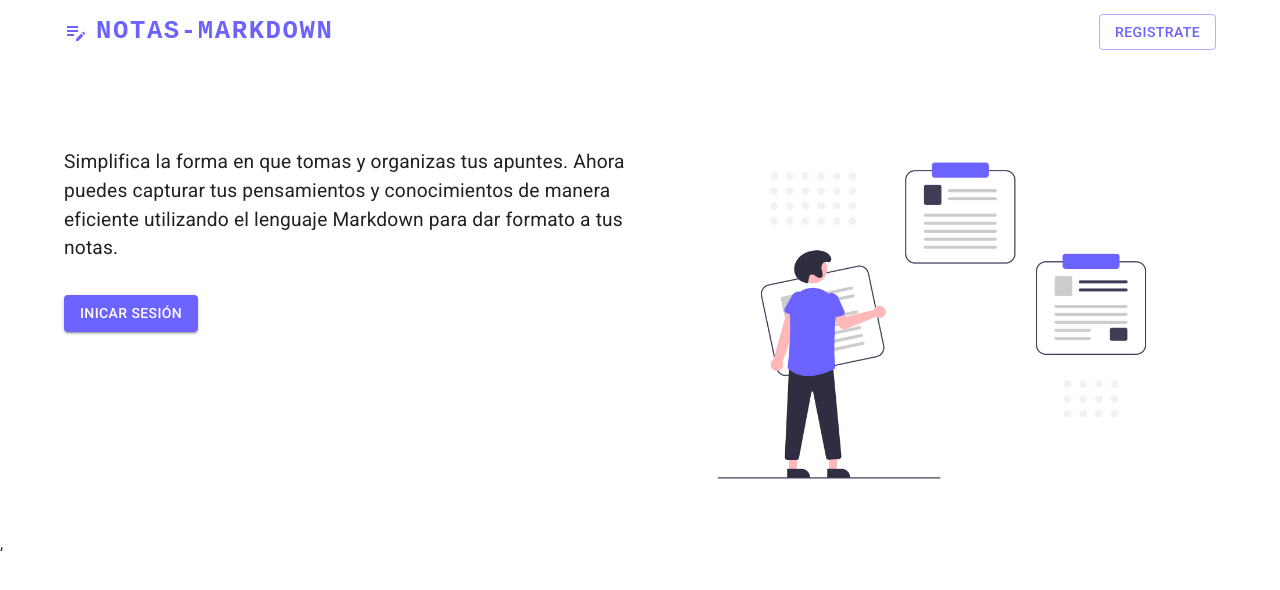
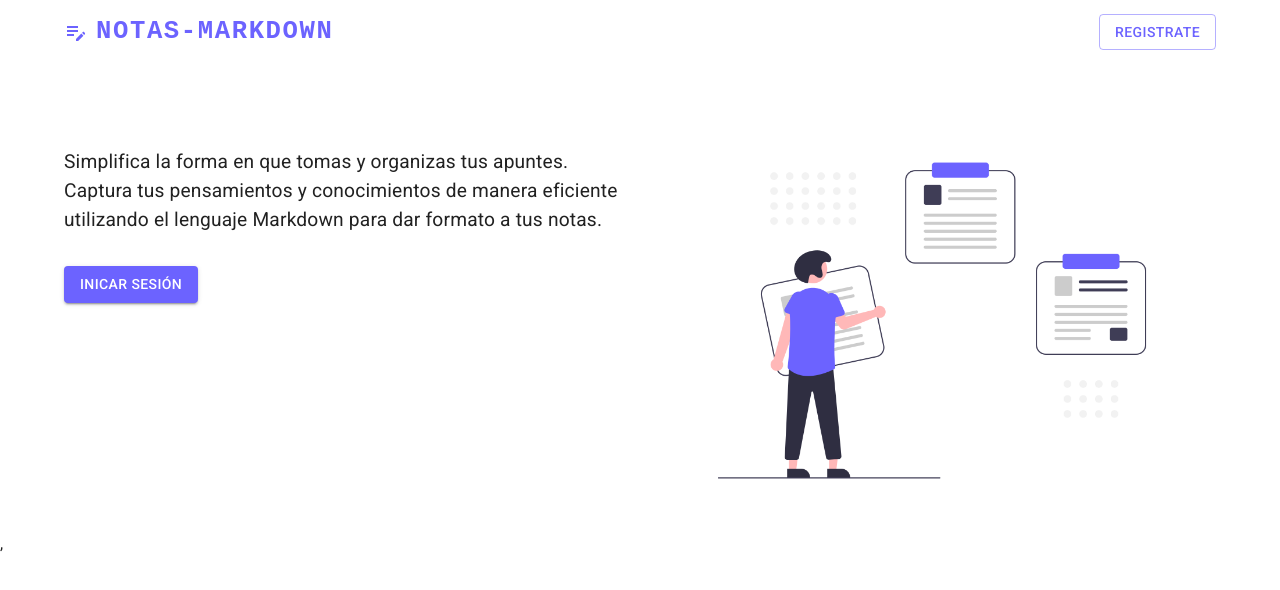
Before and after one commit to g-susvs/notas-markdown, a React (Vite) app: page / in a window 1280 px wide. Shown: the top 590 px of the page. Built offline with nearby package versions, Linux system fonts and the light colour scheme.

Commit message:
added icon title and meta description

```diff
--- a/index.html
+++ b/index.html
@@ -1,17 +1,19 @@
 <!doctype html>
 <html lang="es">
+
 <head>
 	<meta charset="UTF-8" />
 	<meta name="viewport" content="width=device-width, initial-scale=1.0" />
+	<meta name="description" content="Simplifica la forma en que tomas y organizas tus apuntes. Captura tus pensamientos y conocimientos de manera eficiente
+	utilizando el lenguaje Markdown para dar formato a tus notas." />
 	<title>Notes MarkDown</title>
-		<link
-			rel="stylesheet"
-			href="https://fonts.googleapis.com/css?family=Roboto:300,400,500,700&display=swap"
-		/>
+	<link rel="icon" type="image/png" href="./public/logo.png">
+	<link rel="stylesheet" href="https://fonts.googleapis.com/css?family=Roboto:300,400,500,700&display=swap" />
 </head>
 
 <body>
 	<div id="root"></div>
 	<script type="module" src="/src/main.tsx"></script>
 </body>
+
 </html>
--- a/src/landing/components/Main.tsx
+++ b/src/landing/components/Main.tsx
@@ -13,8 +13,7 @@ export const Main = () => {
 					<Typography
 						sx={{ fontSize: '1.2rem', marginTop: '2rem', marginBottom: '2rem' }}
 					>
-						Simplifica la forma en que tomas y organizas tus apuntes. Ahora
-						puedes capturar tus pensamientos y conocimientos de manera eficiente
+						Simplifica la forma en que tomas y organizas tus apuntes. Captura tus pensamientos y conocimientos de manera eficiente
 						utilizando el lenguaje Markdown para dar formato a tus notas.
 					</Typography>
 					<RouterLink to="/auth/login">
```
Also changed, not shown: public/logo.png (added). Lines whose indentation alone changed are shown as unchanged.
